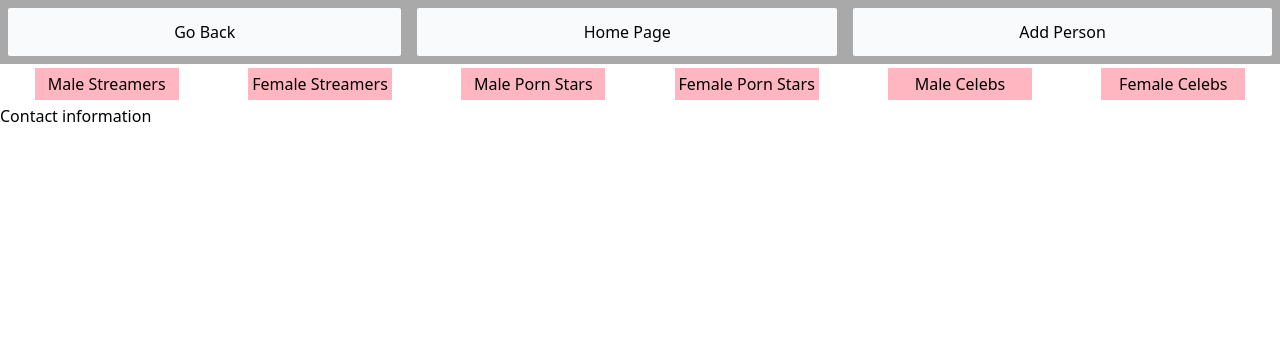
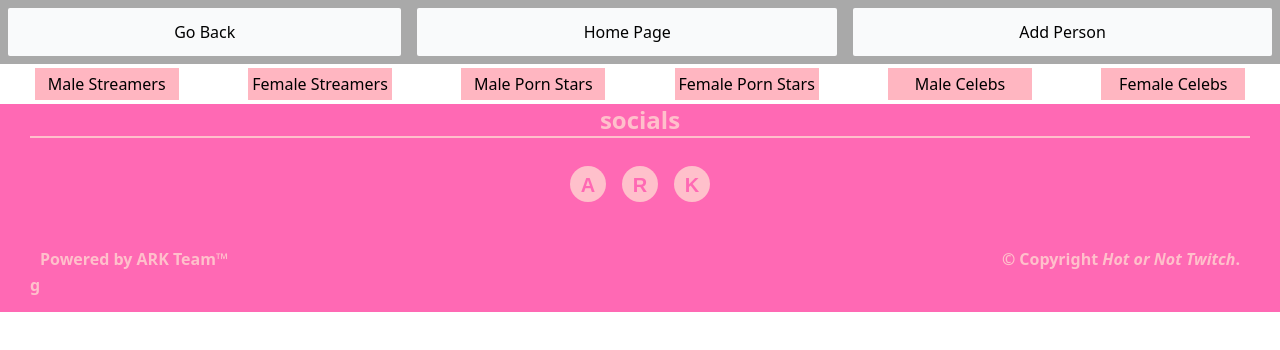
Before and after one commit to ArmyaAli/hot_or_not, a React (Create React App) app in the folder Client/: page / in a window 1280 px wide. Shown: the top 350 px of the page. Built offline with nearby package versions, Linux system fonts and the light colour scheme.

Commit message:
Created footer with team's personal websites

```diff
--- a/Client/package.json
+++ b/Client/package.json
@@ -4,6 +4,9 @@
   "private": true,
   "dependencies": {
     "@craco/craco": "^6.1.2",
+    "@fortawesome/fontawesome-svg-core": "^1.2.35",
+    "@fortawesome/free-solid-svg-icons": "^5.15.3",
+    "@fortawesome/react-fontawesome": "^0.1.14",
     "@testing-library/jest-dom": "^5.12.0",
     "@testing-library/react": "^11.2.7",
     "@testing-library/user-event": "^12.8.3",
@@ -15,6 +18,8 @@
     "axios": "^0.21.1",
     "react": "^17.0.2",
     "react-dom": "^17.0.2",
+    "react-html-parser": "^2.0.2",
+    "react-router-dom": "^5.2.0",
     "react-scripts": "4.0.3",
     "typescript": "^4.2.4",
     "web-vitals": "^1.1.2"
@@ -44,6 +49,7 @@
     ]
   },
   "devDependencies": {
+    "@types/react-html-parser": "^2.0.1",
     "autoprefixer": "^9.8.6",
     "postcss": "^7.0.35",
     "tailwindcss": "npm:@tailwindcss/postcss7-compat@^2.1.2"
--- a/Client/src/Components/Footer/Footer.css
+++ b/Client/src/Components/Footer/Footer.css
@@ -0,0 +1,78 @@
+.footer-wrapper {
+    width: 100%;
+    background-color: hotpink;
+    align-items: center;
+    justify-content: center;
+    box-sizing: border-box;
+  }
+
+.footer-main {
+  padding: 1.25rem 1.875rem;
+  display: flex;
+  flex-wrap: wrap;
+}
+
+@media only screen and (min-width: 29.8125rem /* 477px */) {
+  .footer-main {
+    justify-content: space-evenly;
+  }
+}
+
+@media only screen and (min-width: 77.5rem /* 1240px */) {
+  .footer-main {
+    justify-content: space-evenly;
+  }
+}
+.footer-main-item {
+  padding: 1.25rem;
+  min-width: 12.5rem;
+}
+
+.footer-title {
+  color: pink;
+}
+
+.footer-social {
+  padding: 0 1.875rem 1.25rem;
+}
+
+.footer-social-list {
+  display: flex;
+  justify-content: center;
+  border-top: 2px pink solid;
+  padding-top: 1.25rem;
+}
+
+.footer-social-list li {
+  margin: 0.5rem;
+  font-size: 1.25rem;
+}
+
+.footer-social-icons {
+  border-radius: 50%;
+  width: 36px;
+  height: 36px;
+  padding: 8px;
+  background: pink;
+  color: hotpink;
+  text-align: center;
+  font: 32px Arial, sans-serif;
+}
+
+.footer-legal {
+  padding: 0.9375rem 1.875rem;
+  color: pink;
+}
+.footer-legal-list {
+  width: 100%;
+  display: flex;
+  flex-wrap: wrap;
+}
+.footer-legal-list li {
+  margin: 0.125rem 0.625rem;
+  white-space: nowrap;
+}
+
+.footer-legal-list li:nth-last-child(2) {
+    flex: 1;
+}
--- a/Client/src/Components/Footer/Footer.tsx
+++ b/Client/src/Components/Footer/Footer.tsx
@@ -1,9 +1,24 @@
 import React from 'react';
+import './Footer.css';
 
 export const Footer = () => {
     return (
-        <div>
-            <p>Contact information</p>
-        </div>
+        <footer className="footer-wrapper font-sans">
+            <section className="footer-social">
+                <h2 className="footer-title text-center font-semibold text-2xl">socials</h2>
+                <ul className="footer-social-list">
+                    <li className="footer-social-icons font-semibold"><a href="https://www.aliumar.dev/">A</a></li>
+                    <li className="footer-social-icons font-semibold"><a href="https://github.com/RIngochui">R</a></li>
+                    <li className="footer-social-icons font-semibold"><a href="https://gardio.net/">K</a></li>
+                </ul>
+            </section>
+
+            <section className="footer-legal font-semibold">
+                <ul className="footer-legal-list">
+                    <li>Powered by ARK Team&trade;</li>
+                    <li>&copy; Copyright <i>Hot or Not Twitch</i>.</li>
+                </ul>g
+            </section>
+        </footer>
     )
 }
```
Also changed, not shown: 1 other file (tests, documents, lock files or other folders).
